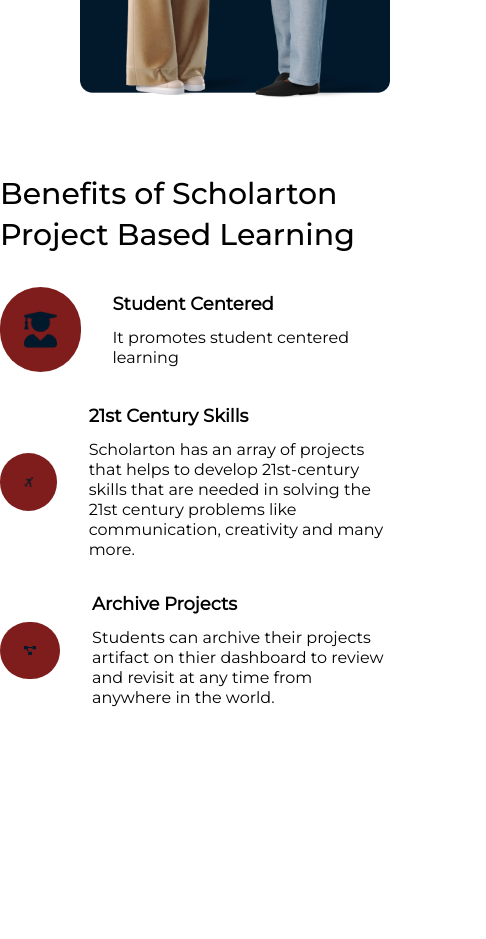
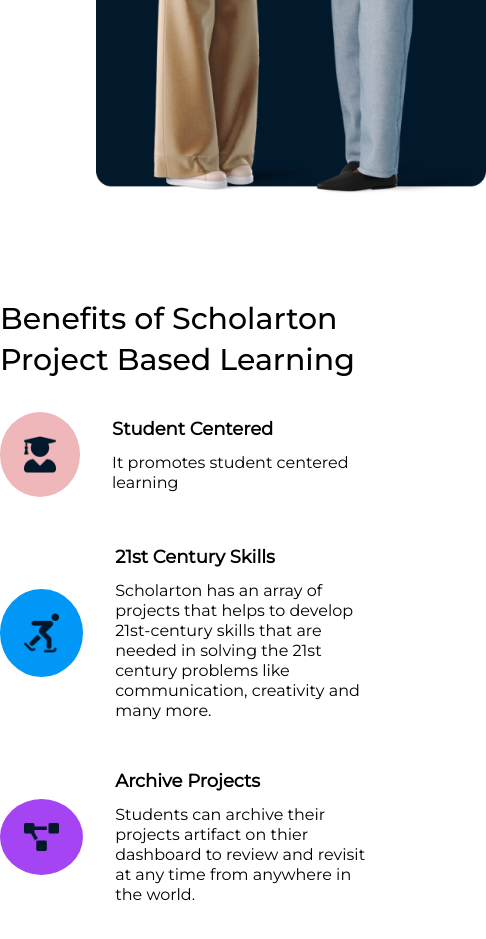
Before and after one commit to Dreezy305/scholarton-front-end, a React (Vite) app: page / in a window 390 px wide. Shown: the part 2900-3839 px from the top of the page, 486 px wide, since content can reach past the window. Before the commit the page ends 3640 px from the top, so only its background shows below. Built offline with nearby package versions, Linux system fonts and the light colour scheme.

Commit message:
mobile responsiveness

```diff
--- a/src/components/summary/Summary.tsx
+++ b/src/components/summary/Summary.tsx
@@ -4,19 +4,33 @@
   icon?: any;
   title?: string;
   summary?: string;
+  bgColor?: string;
+  width?: string;
+  height?: string;
 };
 
-const Summary = ({ icon, title, summary }: summary) => {
+const Summary = ({ icon, title, summary, bgColor, width, height }: summary) => {
   return (
-    <div className="flex flex-row space-x-8 items-center">
-      <div className="bg-red-900 rounded-full items-center px-6 py-6">
-        <img src={icon} alt="graduate" className="" />
+    <div className="flex flex-row space-x-8 items-center pb-4">
+      <div
+        className="flex items-center justify-center px-6 py-6"
+        style={{
+          background: bgColor,
+          borderRadius: "100%",
+        }}
+      >
+        <img
+          src={icon}
+          alt="graduate"
+          className=""
+          //   style={{ width: width, height: height }}
+        />
       </div>
-      <div className="flex flex-col space-y-3">
+      <div className="flex flex-col space-y-3 w-4/5">
         <h6 className="font-MontserratRegular font-semibold text-lg leading-6">
           {title}
         </h6>
-        <p className="font-MontserratRegular font-normal text-base leading-5">
+        <p className="font-MontserratRegular font-normal text-base leading-5 w-11/12">
           {summary}
         </p>
       </div>
--- a/src/screens/About/About.tsx
+++ b/src/screens/About/About.tsx
@@ -4,14 +4,18 @@
 import Graduate from "../../assets/images/graduate.png";
 import Runner from "../../assets/images/runner.png";
 import Share from "../../assets/images/share.png";
+// import { IconName } from "react-icons/fa";
 import Summary from "../../components/summary/Summary";
 import "./about.css";
 
 interface benefits {
   id: number;
   icon?: any;
-  title: string;
-  summary: string;
+  title?: string;
+  summary?: string;
+  bgColor?: any | string;
+  width?: string;
+  height?: string;
 }
 
 const About = () => {
@@ -21,6 +25,9 @@
       icon: Graduate,
       title: "Student Centered",
       summary: "It promotes student centered learning",
+      bgColor: "#EFB7B9",
+      width: "36px",
+      height: "39px",
     },
     {
       id: 2,
@@ -28,13 +35,19 @@
       title: "21st Century Skills",
       summary:
         "Scholarton has an array of projects that helps to develop 21st-century skills that are needed in solving the 21st century problems like communication, creativity and many more.",
+      bgColor: "#0197F6",
+      width: "40px",
+      height: "44px",
     },
     {
       id: 3,
       icon: Share,
       title: "Archive Projects",
       summary:
-        "Students  can archive their projects artifact on thier dashboard to review and revisit at any time from anywhere in the world. ",
+        "Students  can archive their projects artifact on thier dashboard to review and revisit at any time from anywhere in the world.",
+      bgColor: "#A544F2",
+      width: "40px",
+      height: "32px",
     },
   ];
 
@@ -65,22 +78,25 @@
         </div>
       </div>
 
-      <div className="container mx-auto flex flex-col-reverse md:flex-row lg:flex-row items-start justify-between space-x-20">
-        <div className="flex flex-col space-y-8 mt-5">
+      <div className="container mx-auto flex flex-col-reverse md:flex-row lg:flex-row items-start justify-between space-x-24 py-7">
+        <div className="flex flex-col space-y-8 mt-5 py-7">
           <h4 className="font-MontserratMedium font-medium text-3xl leading-snug flex flex-col mt-12">
             Benefits of Scholarton Project Based Learning
           </h4>
           {benefitsDetails.map((item, i) => (
             <Summary
+              key={item.id}
               icon={item.icon}
               title={item.title}
               summary={item.summary}
+              bgColor={item.bgColor}
+              width={item.width}
+              height={item.height}
             />
           ))}
         </div>
-        <div className="">
-          <img src={GirlsPhone} alt="girls-phone" className="mt-12" />
-        </div>
+
+        <img src={GirlsPhone} alt="girls-phone" className="" />
       </div>
     </section>
   );
--- a/tailwind.config.js
+++ b/tailwind.config.js
@@ -24,6 +24,9 @@
         bgNavbar: "#02182B",
         title: "#02182B",
         bgBlue: "#0197F6",
+        pink: "#EFB7B9",
+        skyBlue: "#0197F6",
+        lightPurple: "#A544F2",
       },
       keyframes: {
         shake: {
```
